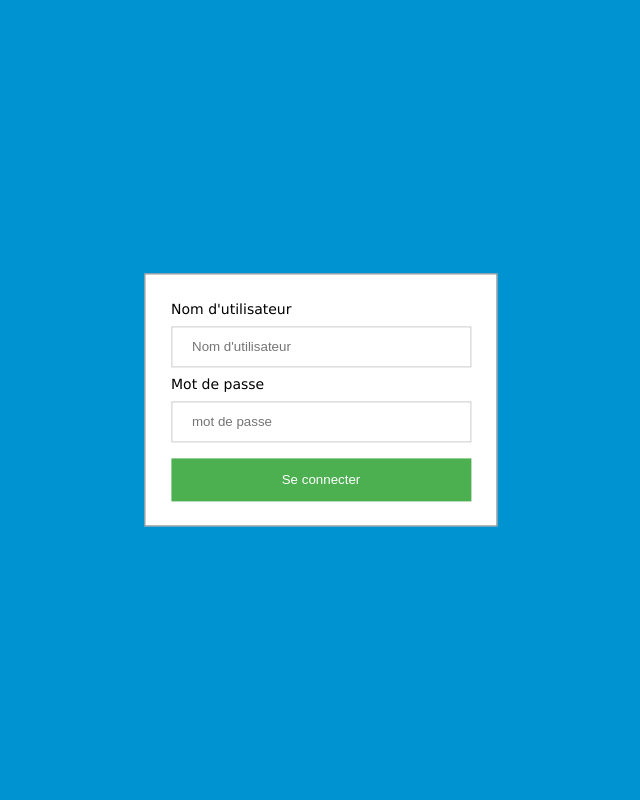
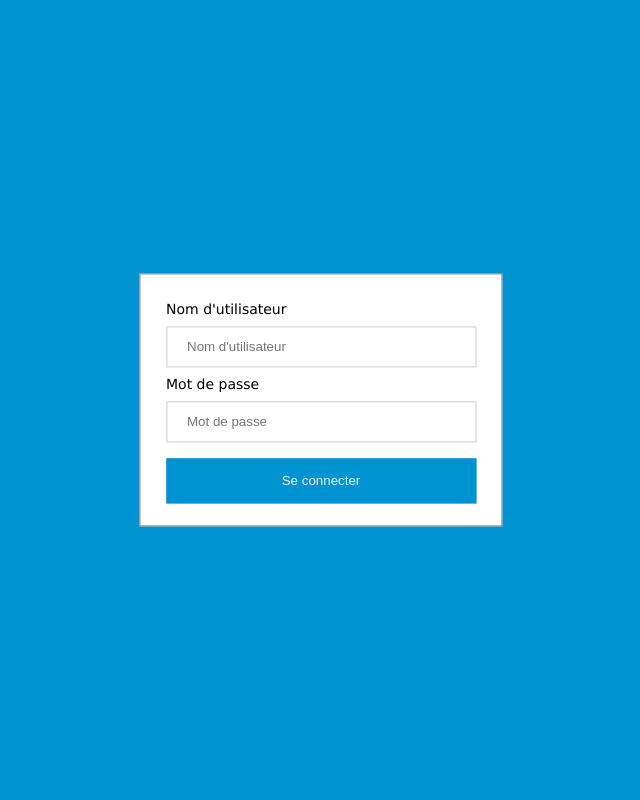
Before and after one commit to SaillyMaxence/-LP-DIM-Challenge-Web, a PHP site: page / in a window 1280 px wide. Shown: the whole page, without its empty margins (319-959 px from the left). Run offline with PHP 8.4, Linux system fonts and the light colour scheme.

Commit message:
login-ok

```diff
--- a/includes/login_inc.php
+++ b/includes/login_inc.php
@@ -5,7 +5,7 @@
         <input type="text" placeholder="Nom d'utilisateur" id="user" name="utilisateur" required>
 
         <label for="password">Mot de passe</label>
-        <input type="password" placeholder="mot de passe" id="password" name="password" required>
+        <input type="password" placeholder="Mot de passe" id="password" name="password" required>
         <div id="alert" >
 
         <p><span id="alertLabel"></span><span id="closeAlert" class="fa fa-close"></p></p>
--- a/index.js
+++ b/index.js
@@ -16,10 +16,10 @@ function loginElement(){
     var alertLabelElement = document.getElementById("alertLabel");
     if(login.value == "" || pass.value == ""){
         alertElement.style.display = "block";
-        alertLabelElement.innerHTML = "Veuillez renseignez les champs ci dessous";
+        alertLabelElement.innerHTML = "Veuillez renseignez les champs ci-dessous";
 
         var loginElement = document.getElementById("login");
-        loginElement.setAttribute("style","height:250px;margin-top:-125px");
+        loginElement.setAttribute("style","height:250px;");
 
 
         if(login.value == ""){
@@ -48,7 +48,7 @@ function loginElement(){
                     alertElement.style.display = "block";
                     alertLabelElement.innerHTML = "Nom d'utilisateur ou mot de passe incorrect";
                     var loginElement = document.getElementById("login");
-                    loginElement.setAttribute("style","height:250px;margin-top:-125px");
+                    loginElement.setAttribute("style","height:250px;");
                 }
             }
 
@@ -69,5 +69,5 @@ function closeAlert(){
     pass.style.borderColor  = "#ccc";
     alertElement.style.display = "none";
     var loginElement = document.getElementById("login");
-    loginElement.setAttribute("style","height:200px;margin-top:-100px");
+    loginElement.setAttribute("style","height:200px;");
 }
--- a/styles/style.css
+++ b/styles/style.css
@@ -19,12 +19,12 @@ body {
   border: solid 1px gray;
   padding: 2%;
   position: absolute;
+  top: 50%;
   left: 50%;
-  top: 50%;
-  width: 300px;
+  width: 310px;
   height: 200px;
-  -webkit-transform: translateX(-50%) translateY(-50%);
-          transform: translateX(-50%) translateY(-50%);
+  -webkit-transform: translateY(-50%) translateX(-50%);
+          transform: translateY(-50%) translateX(-50%);
 }
 
 #login label {
@@ -33,17 +33,20 @@ body {
 }
 
 button {
-  background-color: #4CAF50;
-  color: white;
+  background-color: #0093d2;
+  color: #f2f2f2;
   padding: 14px 20px;
   margin: 8px 0;
-  border: none;
   cursor: pointer;
   width: 100%;
+  -webkit-transition: all 0.4s;
+  transition: all 0.4s;
+  border: solid 1px #0093d2;
 }
 
 button:hover {
-  opacity: 0.8;
+  background-color: #f2f2f2;
+  color: #0093d2;
 }
 
 input[type=text],
@@ -65,12 +68,19 @@ input[type=password] {
 }
 
 #alert #alertLabel {
+  font-family: Verdana, Helvetica;
+  font-size: 12px;
+  margin-left: 10px;
+  vertical-align: middle;
   text-align: center;
   color: white;
   padding: 1%;
 }
 
 #closeAlert {
+  float: right;
+  margin-right: 10px;
   color: white;
+  margin-top: 2px;
 }
 /*# sourceMappingURL=style.css.map */
--- a/styles/style.scss
+++ b/styles/style.scss
@@ -20,11 +20,11 @@ body {
     border: solid 1px gray;
     padding: 2%;
     position: absolute;
-    left: 50%;
-    top: 50%;
-    width: 300px;
+    top:50%;
+        left: 50%;
+    width: 310px;
     height: 200px;
-    transform: translateX(-50%) translateY(-50%);
+    transform: translateY(-50%) translateX(-50%);
     label {
         font-family: Verdana, Helvetica;
         font-size: 14px;
@@ -32,15 +32,17 @@ body {
 }
 
 button {
-    background-color: #4CAF50;
-    color: white;
+    background-color: $bleu;
+    color: #f2f2f2;
     padding: 14px 20px;
     margin: 8px 0;
-    border: none;
     cursor: pointer;
     width: 100%;
+    transition: all 0.4s;
+    border: solid 1px $bleu;
     &:hover {
-        opacity: 0.8;
+        background-color: #f2f2f2;
+        color:$bleu;
     }
 }
 
@@ -60,6 +62,10 @@ input[type=password] {
     margin-bottom: 5px;
     display: none;
     #alertLabel {
+        font-family: Verdana, Helvetica;
+        font-size: 12px;
+        margin-left: 10px;
+        vertical-align: middle;
         text-align: center;
         color: white;
         padding: 1%;
@@ -67,5 +73,8 @@ input[type=password] {
 }
 
 #closeAlert {
+    float: right;
+    margin-right: 10px;
     color: white;
+    margin-top: 2px;
 }
```
Also changed, not shown: 1 other file.
